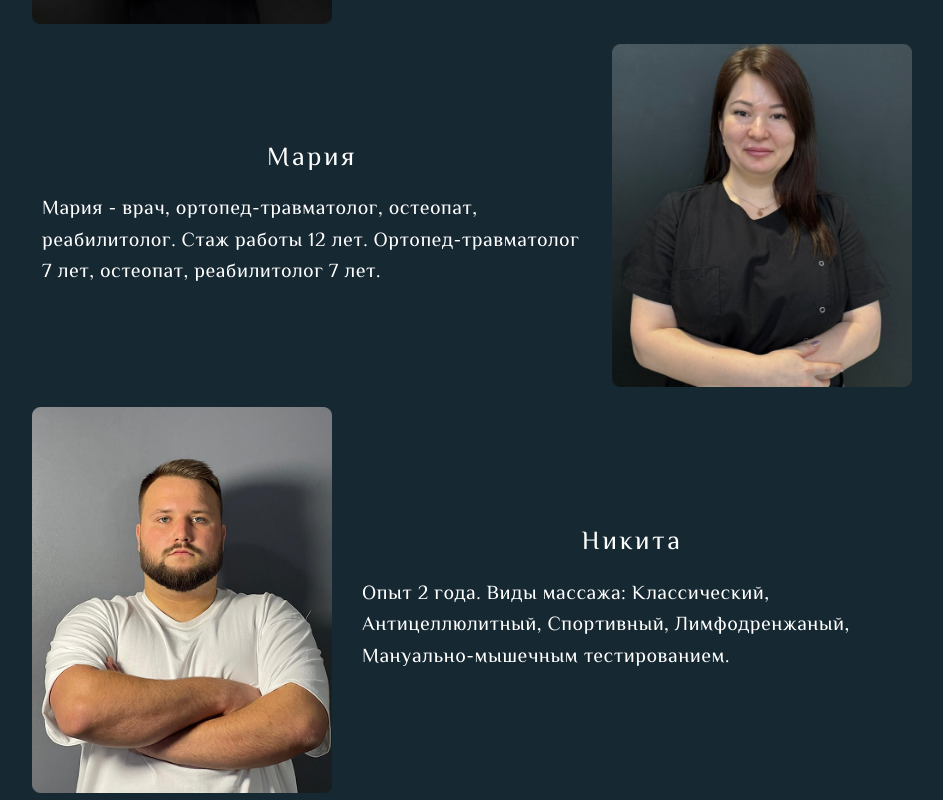
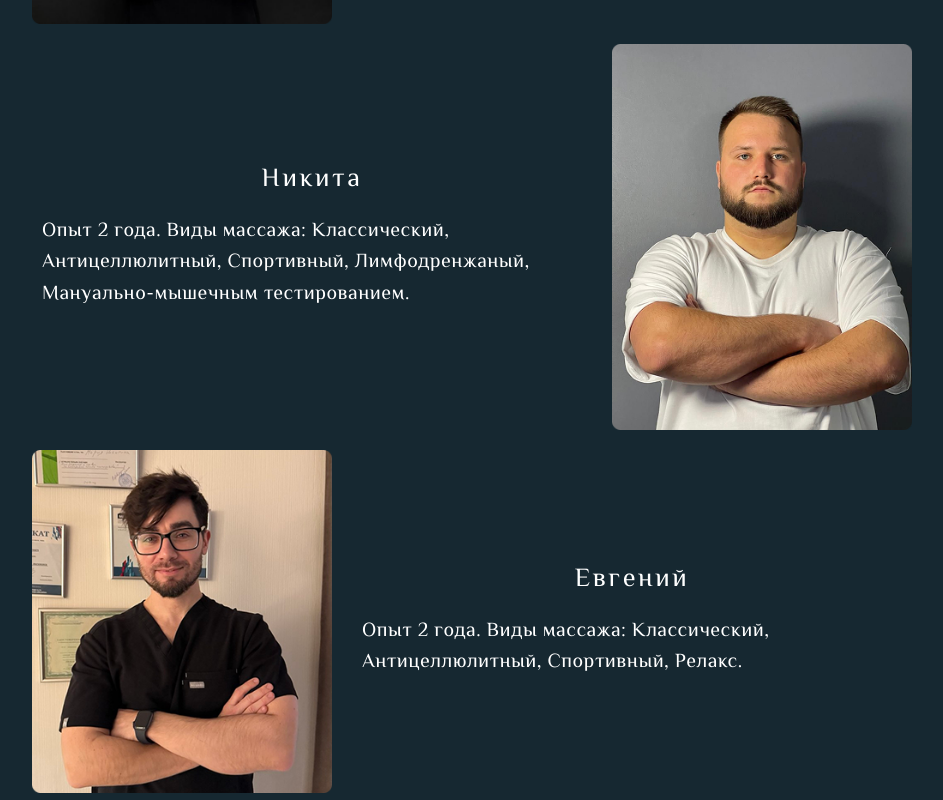
Before and after one commit to DmitryKalashnikov91/spa-fili, a Next.js app: page / in a window 1280 px wide. Shown: the part 3900-4700 px from the top of the page, without its empty margins (168-1111 px from the left). Built offline with nearby package versions, Linux system fonts and the light colour scheme.

Commit message:
remoove osteo

```diff
--- a/src/components/specialists/SpecJson.js
+++ b/src/components/specialists/SpecJson.js
@@ -1,7 +1,6 @@
 import { nanoid } from 'nanoid'
 import Evgeniy from './assets/Evgeniy.png'
 import konst from './assets/konst.png'
-import Mariya from './assets/mary.png'
 import Nikita from './assets/nikita.png'
 import Olga from './assets/olga.png'
 
@@ -21,13 +20,13 @@ export const SpecJSON = [
 			'Опыт более 20 лет. Виды массажа:Классический, Спортивный Баночный, Лимфодренажный, Антицеллюлитный, Релаксирующий массаж, Массаж лица, Точечный , Триггерные точки, Мягкие мануальные техники, Мануальный, Мануальное мышечное тестирование, Тейпирование, Инструментальная мобилизация мягких тканей, Миофасциальный, Пост-изометрическая релаксация.',
 	},
 
-	{
-		id: nanoid(6),
-		name: 'Мария',
-		urlImg: Mariya,
-		content:
-			'Мария - врач, ортопед-травматолог, остеопат, реабилитолог. Стаж работы 12 лет. Ортопед-травматолог 7 лет, остеопат, реабилитолог 7 лет.',
-	},
+	// {
+	// 	id: nanoid(6),
+	// 	name: 'Мария',
+	// 	urlImg: Mariya,
+	// 	content:
+	// 		'Мария - врач, ортопед-травматолог, остеопат, реабилитолог. Стаж работы 12 лет. Ортопед-травматолог 7 лет, остеопат, реабилитолог 7 лет.',
+	// },
 
 	{
 		id: nanoid(6),
```
